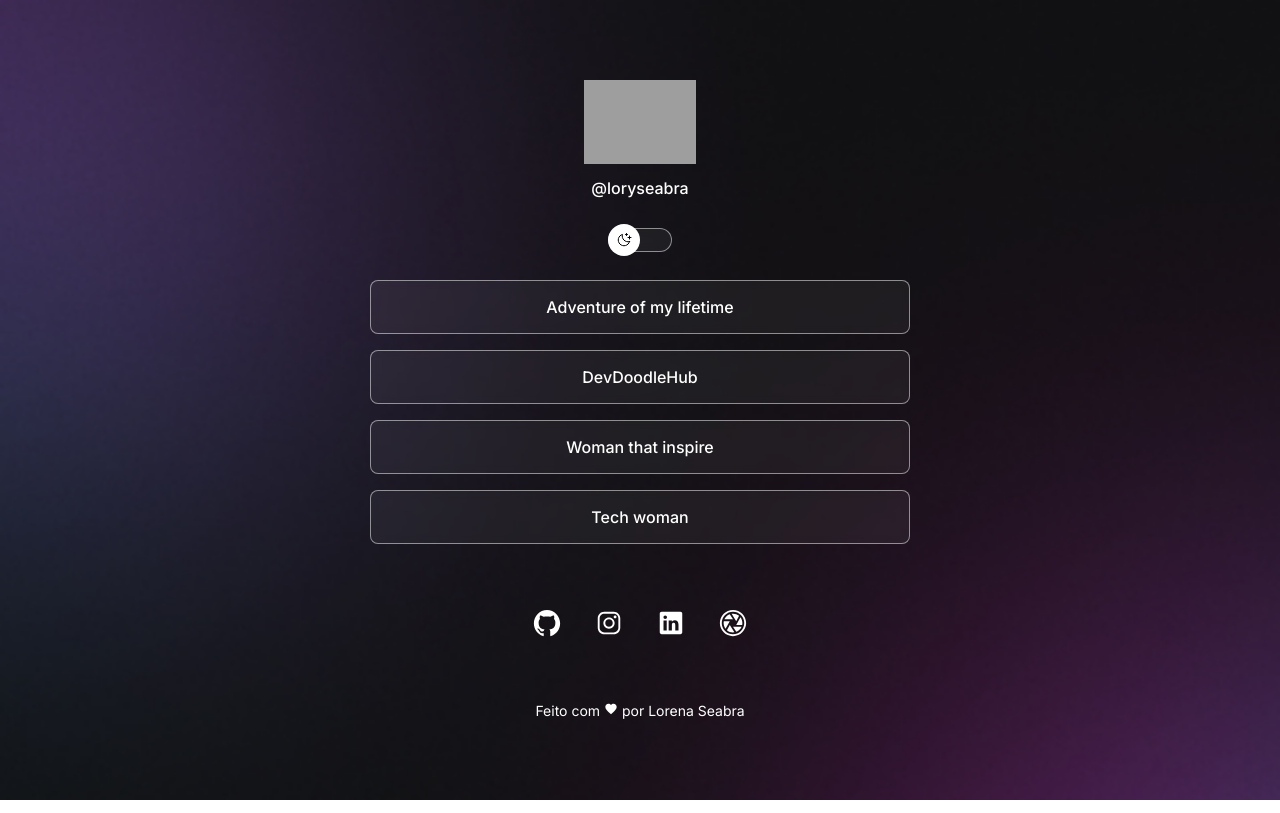
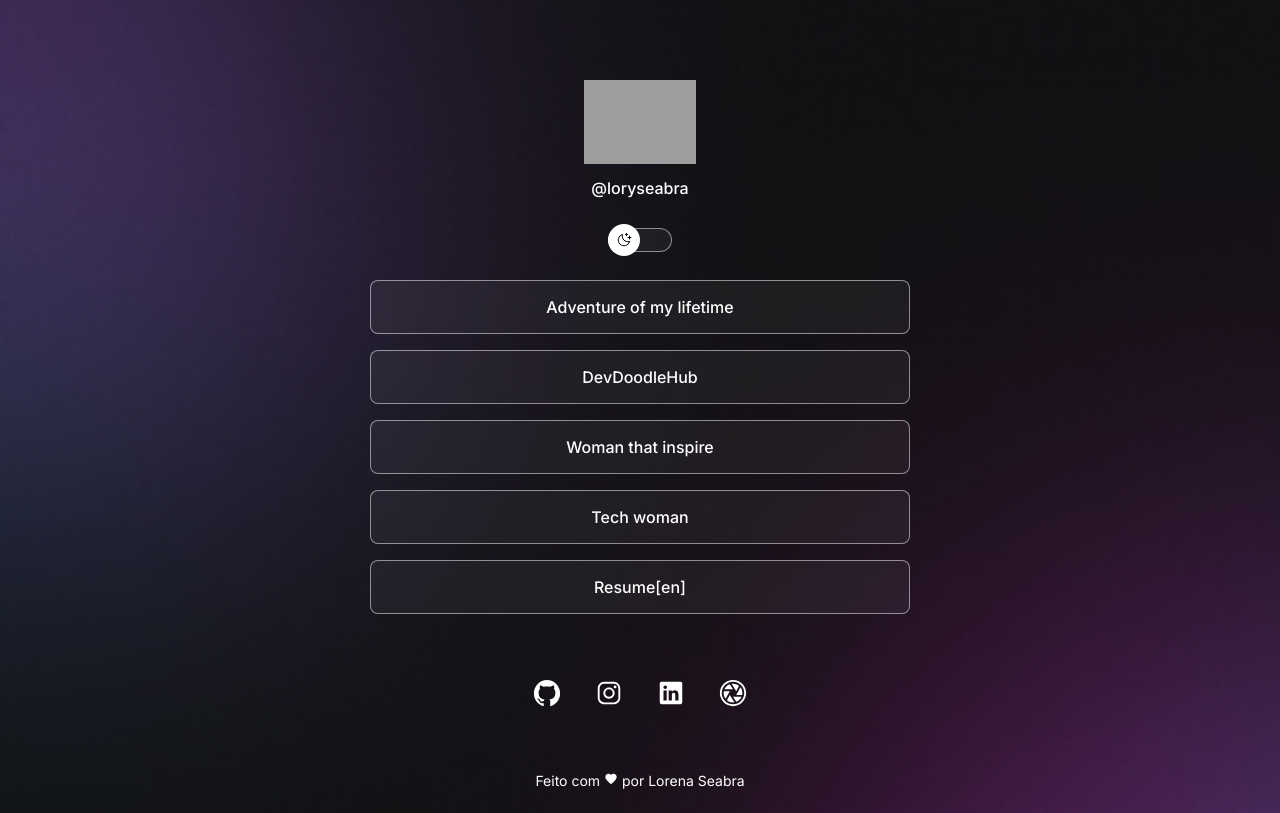
Before and after one commit to lorenaaseabra/profile-repo, a plain HTML site: page index.html in a window 1280 px wide. Drawn offline with nearby package versions, Linux system fonts and the light colour scheme; grey boxes are pictures that could not be loaded.

Commit message:
Update index.html

```diff
--- a/index.html
+++ b/index.html
@@ -33,6 +33,9 @@
             <li>
                 <a href="https://tech-woman.vercel.app/" target="_blank">Tech woman</a>
             </li>
+            <li>
+                <a href="https://resume-en-azure.vercel.app/" target="_blank">Resume[en]</a>
+            </li>
         </ul>
         <div id="social-links">
             <a href="https://github.com/lorenaaseabra" target="_blank">
```
